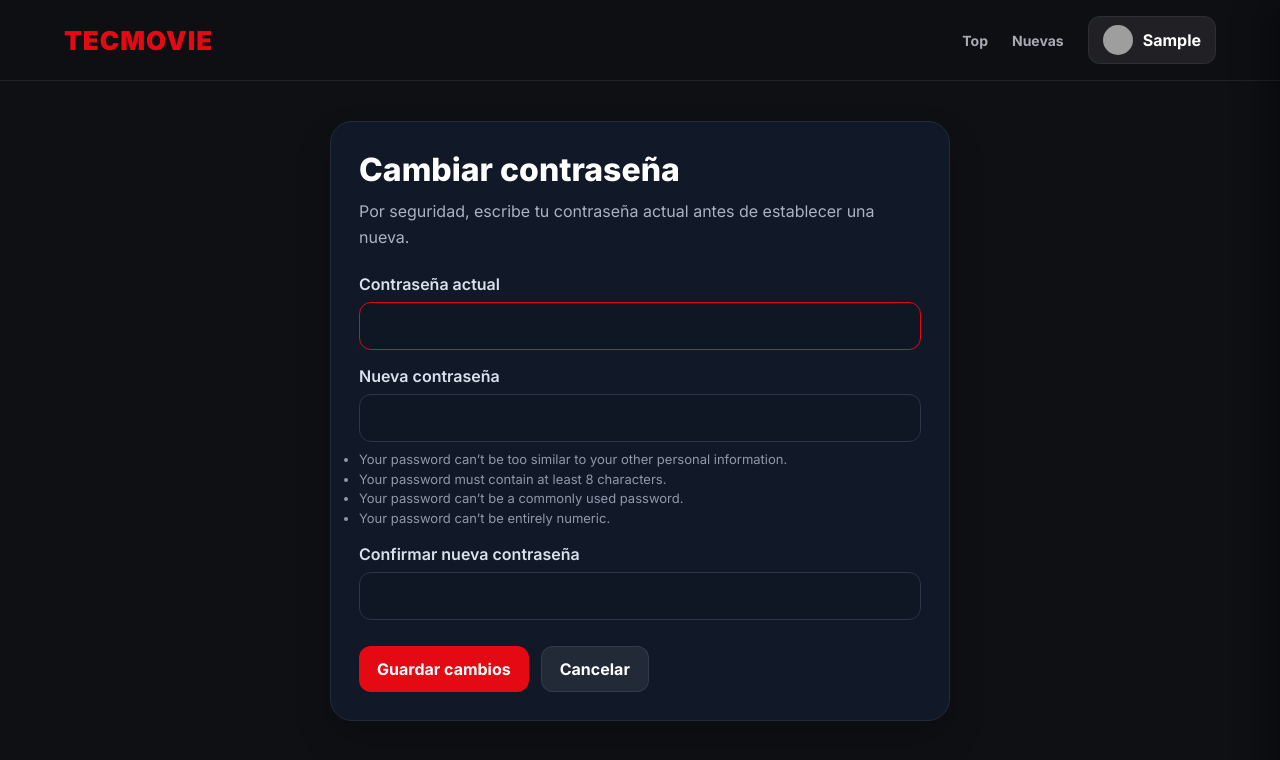
After one commit to Yalex10c/Tecmovie-Django, a Django app: page /cambiar-contrasena/ in a window 1280 px wide. The commit adds this page. Shown: the top 760 px of the page. Run offline with Django 5.2, Linux system fonts and the light colour scheme; the visitor is signed in with stand-in values (Sample User, id 1); data that the repository does not hold is empty; grey boxes are pictures that could not be loaded.

Commit message:
Corregir flujo de contrasena, estabilizar laptop y admin

```diff
--- a/apps/users/urls.py
+++ b/apps/users/urls.py
@@ -9,4 +9,5 @@ urlpatterns = [
     path('planes/', views.planes_view, name='planes'),
     path('mimundo/', views.mi_mundo_view, name='mi_mundo'),
     path('recomendaciones/', views.recomendaciones_view, name='recomendaciones'),
+    path('cambiar-contrasena/', views.cambiar_contrasena_view, name='cambiar_contrasena'),
 ]
--- a/apps/users/views.py
+++ b/apps/users/views.py
@@ -6,6 +6,10 @@ from django.shortcuts import render, redirect
 from django.utils import timezone
 from django.db.models import Avg, Count, Q
 from apps.reviews.models import Calificacion
+
+from django.contrib.auth.forms import PasswordChangeForm
+from django.contrib.auth import update_session_auth_hash
+from django.contrib import messages
 
 from .forms import LoginForm, RegisterForm, MiMundoForm
 from .models import Usuario, Plan, Suscripcion, UsuarioGeneroPreferencia
@@ -338,3 +342,20 @@ def recomendaciones_view(request):
         'recomendaciones': recomendaciones,
         'generos_relevantes': generos_relevantes,
     })
+
+@login_required
+def cambiar_contrasena_view(request):
+    if request.method == 'POST':
+        form = PasswordChangeForm(user=request.user, data=request.POST)
+
+        if form.is_valid():
+            user = form.save()
+            update_session_auth_hash(request, user)
+            messages.success(request, 'Tu contraseña se cambió correctamente.')
+            return redirect('users:cambiar_contrasena')
+    else:
+        form = PasswordChangeForm(user=request.user)
+
+    return render(request, 'cambiar_contrasena.html', {
+        'form': form
+    })
--- a/templates/base.html
+++ b/templates/base.html
@@ -531,8 +531,8 @@
 
             <div class="menu-section-title">Cuenta</div>
 
-            <li onclick="editarPerfilActual()">
-                <i class="fas fa-user-edit"></i> Editar Perfil
+            <li onclick="window.location.href='{% url 'users:cambiar_contrasena' %}'">
+                <i class="fas fa-key"></i> Cambiar contraseña
             </li>
             <li onclick="abrirConfiguracion()">
                 <i class="fas fa-cog"></i> Configuración
--- /dev/null
+++ b/templates/cambiar_contrasena.html
@@ -0,0 +1,172 @@
+{% extends 'base.html' %}
+
+{% block content %}
+<style>
+    .password-page {
+        max-width: 620px;
+        margin: 40px auto;
+    }
+
+    .password-card {
+        background: #111827;
+        border: 1px solid #232b3b;
+        border-radius: 22px;
+        padding: 28px;
+        box-shadow: 0 18px 36px rgba(0,0,0,0.20);
+    }
+
+    .password-title {
+        font-size: 32px;
+        font-weight: 800;
+        margin-bottom: 10px;
+        color: #fff;
+    }
+
+    .password-subtitle {
+        color: #aab3c0;
+        margin-bottom: 24px;
+        line-height: 1.6;
+    }
+
+    .password-form {
+        display: grid;
+        gap: 16px;
+    }
+
+    .password-form label {
+        display: block;
+        color: #d9e1ec;
+        font-weight: 600;
+        margin-bottom: 8px;
+    }
+
+    .password-form input {
+        width: 100%;
+        padding: 13px 14px;
+        border-radius: 12px;
+        border: 1px solid #2c3648;
+        background: #0f1724;
+        color: #fff;
+        outline: none;
+    }
+
+    .password-form input:focus {
+        border-color: #e50914;
+    }
+
+    .helptext {
+        display: block;
+        color: #8f99a8;
+        font-size: 13px;
+        line-height: 1.5;
+        margin-top: 8px;
+    }
+
+    .errorlist {
+        list-style: none;
+        margin: 8px 0 0;
+        padding: 0;
+        color: #ff7a7a;
+        font-size: 13px;
+    }
+
+    .password-actions {
+        display: flex;
+        gap: 12px;
+        flex-wrap: wrap;
+        margin-top: 10px;
+    }
+
+    .btn-main {
+        background: #e50914;
+        color: #fff;
+        border: none;
+        border-radius: 12px;
+        padding: 12px 18px;
+        font-weight: 700;
+        cursor: pointer;
+    }
+
+    .btn-secondary {
+        display: inline-flex;
+        align-items: center;
+        justify-content: center;
+        background: rgba(255,255,255,0.08);
+        color: #fff;
+        border: 1px solid rgba(255,255,255,0.08);
+        border-radius: 12px;
+        padding: 12px 18px;
+        text-decoration: none;
+        font-weight: 700;
+    }
+
+    .message-success {
+        background: rgba(34,197,94,0.12);
+        border: 1px solid rgba(34,197,94,0.28);
+        color: #d1fae5;
+        padding: 14px 16px;
+        border-radius: 14px;
+        margin-bottom: 18px;
+    }
+
+    .message-error {
+        background: rgba(239,68,68,0.10);
+        border: 1px solid rgba(239,68,68,0.25);
+        color: #fecaca;
+        padding: 14px 16px;
+        border-radius: 14px;
+        margin-bottom: 18px;
+    }
+</style>
+
+<div class="container password-page">
+    <div class="password-card">
+        <h1 class="password-title">Cambiar contraseña</h1>
+        <p class="password-subtitle">
+            Por seguridad, escribe tu contraseña actual antes de establecer una nueva.
+        </p>
+
+        {% if messages %}
+            {% for message in messages %}
+                <div class="message-success">{{ message }}</div>
+            {% endfor %}
+        {% endif %}
+
+        {% if form.non_field_errors %}
+            <div class="message-error">
+                {{ form.non_field_errors }}
+            </div>
+        {% endif %}
+
+        <form method="POST" class="password-form">
+            {% csrf_token %}
+
+            <div>
+                <label for="{{ form.old_password.id_for_label }}">Contraseña actual</label>
+                {{ form.old_password }}
+                {{ form.old_password.errors }}
+            </div>
+
+            <div>
+                <label for="{{ form.new_password1.id_for_label }}">Nueva contraseña</label>
+                {{ form.new_password1 }}
+                {{ form.new_password1.errors }}
+                {% if form.new_password1.help_text %}
+                    <small class="helptext">{{ form.new_password1.help_text|safe }}</small>
+                {% endif %}
+            </div>
+
+            <div>
+                <label for="{{ form.new_password2.id_for_label }}">Confirmar nueva contraseña</label>
+                {{ form.new_password2 }}
+                {{ form.new_password2.errors }}
+            </div>
+
+            <div class="password-actions">
+                <button type="submit" class="btn-main">Guardar cambios</button>
+                <a href="{% url 'movies:home' %}" class="btn-secondary">Cancelar</a>
+            </div>
+        </form>
+    </div>
+</div>
+{% endblock %}
```
Also changed, not shown: templates/index.htm (+14 -44 lines).
